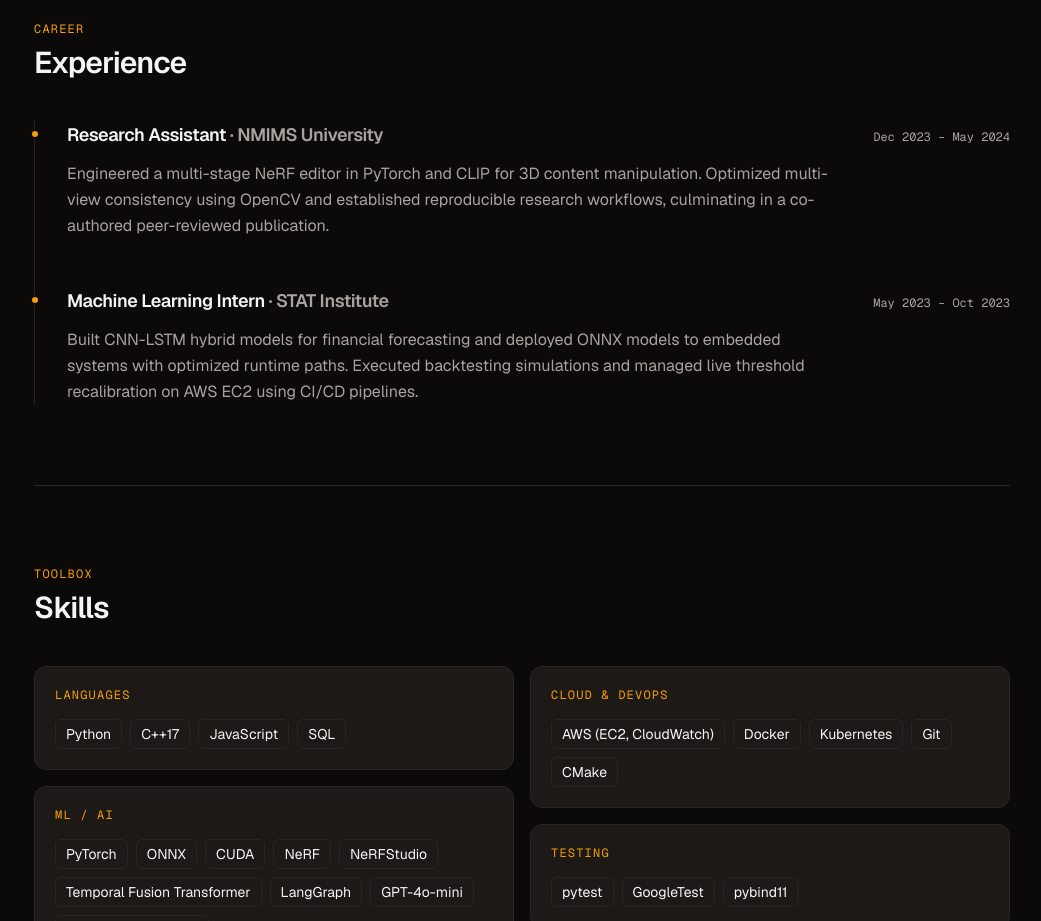
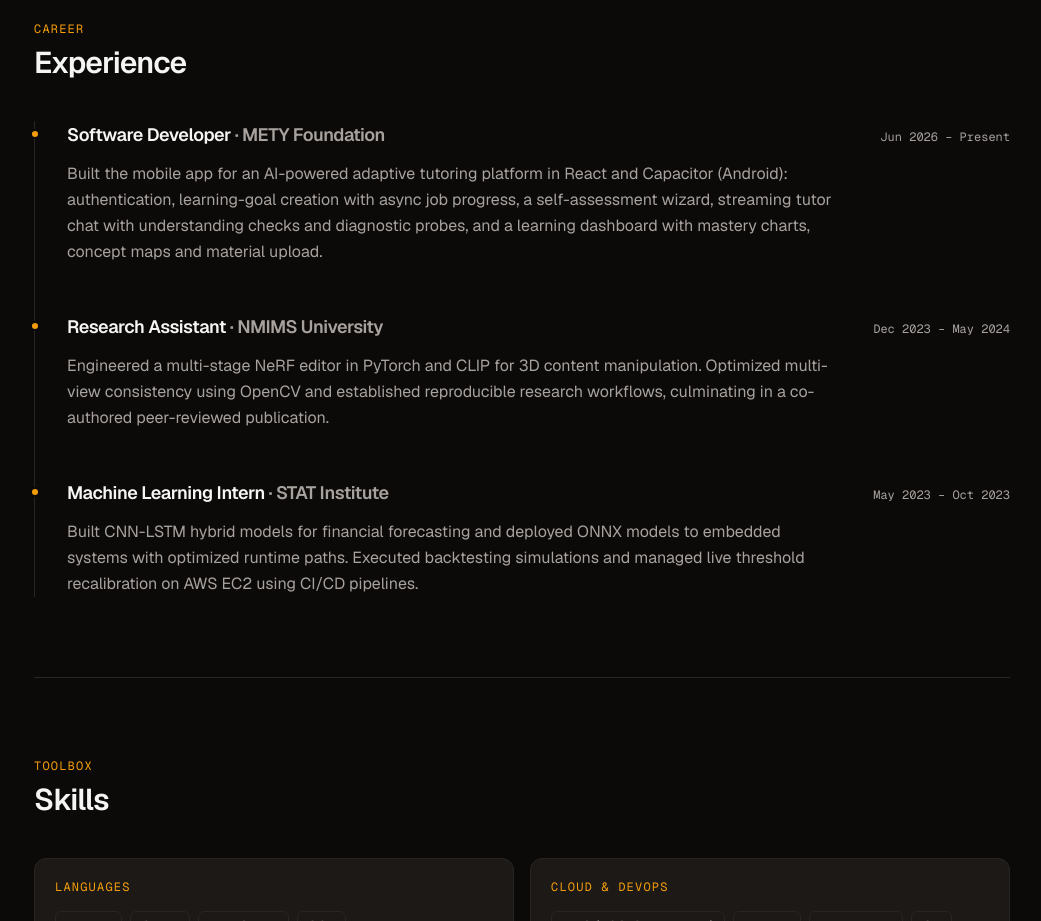
Before and after one commit to MananShah25/mananshah-dev, a Next.js app: page / in a window 1280 px wide. Shown: the part 3120-4041 px from the top of the page, without its empty margins (118-1159 px from the left). Built offline with nearby package versions, Linux system fonts and the light colour scheme; no server answers.

Commit message:
Add METY Foundation software developer role to experience
Co-Authored-By: Claude Opus 5.5 <noreply@anthropic.com>

```diff
--- a/content/site.ts
+++ b/content/site.ts
@@ -69,6 +69,13 @@ export const site: SiteContent = {
   ],
 
   experience: [
+    {
+      company: "METY Foundation",
+      role: "Software Developer",
+      dates: "Jun 2026 – Present",
+      description:
+        "Built the mobile app for an AI-powered adaptive tutoring platform in React and Capacitor (Android): authentication, learning-goal creation with async job progress, a self-assessment wizard, streaming tutor chat with understanding checks and diagnostic probes, and a learning dashboard with mastery charts, concept maps and material upload.",
+    },
     {
       company: "NMIMS University",
       role: "Research Assistant",
```
